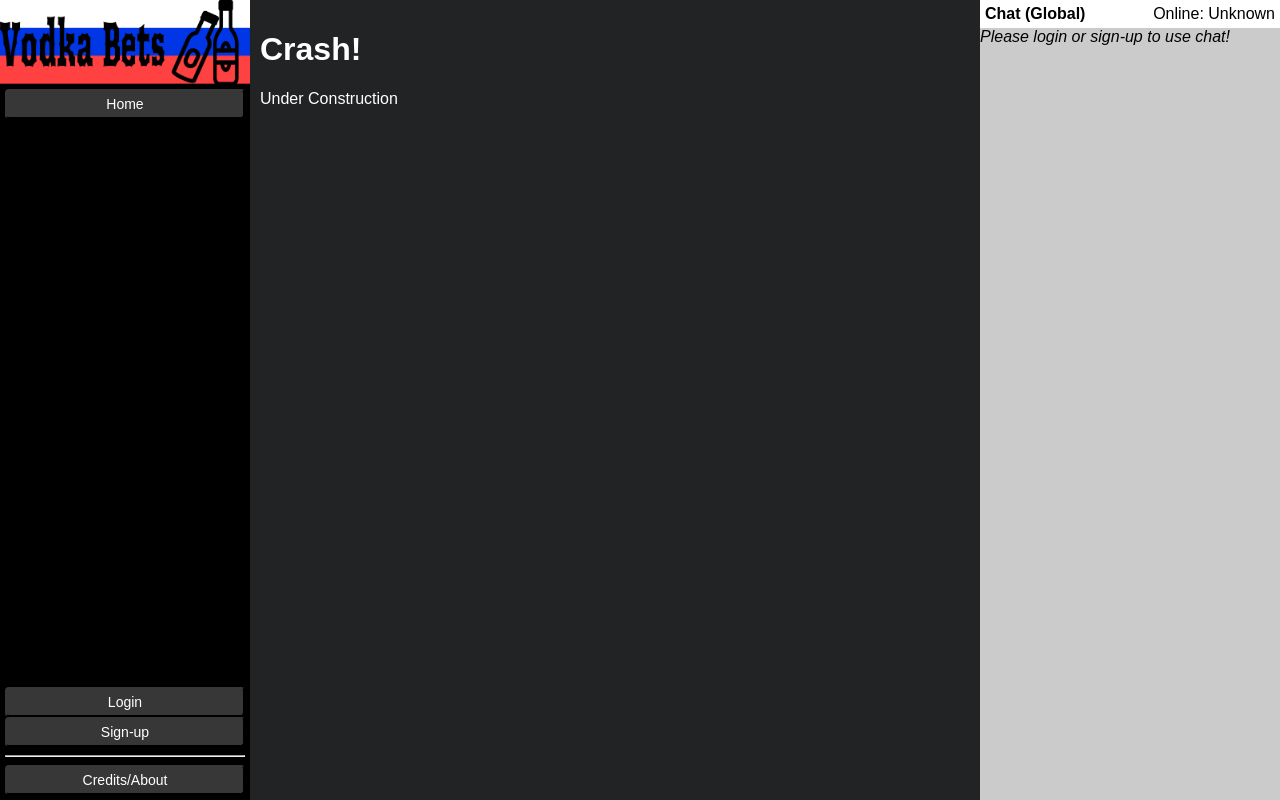
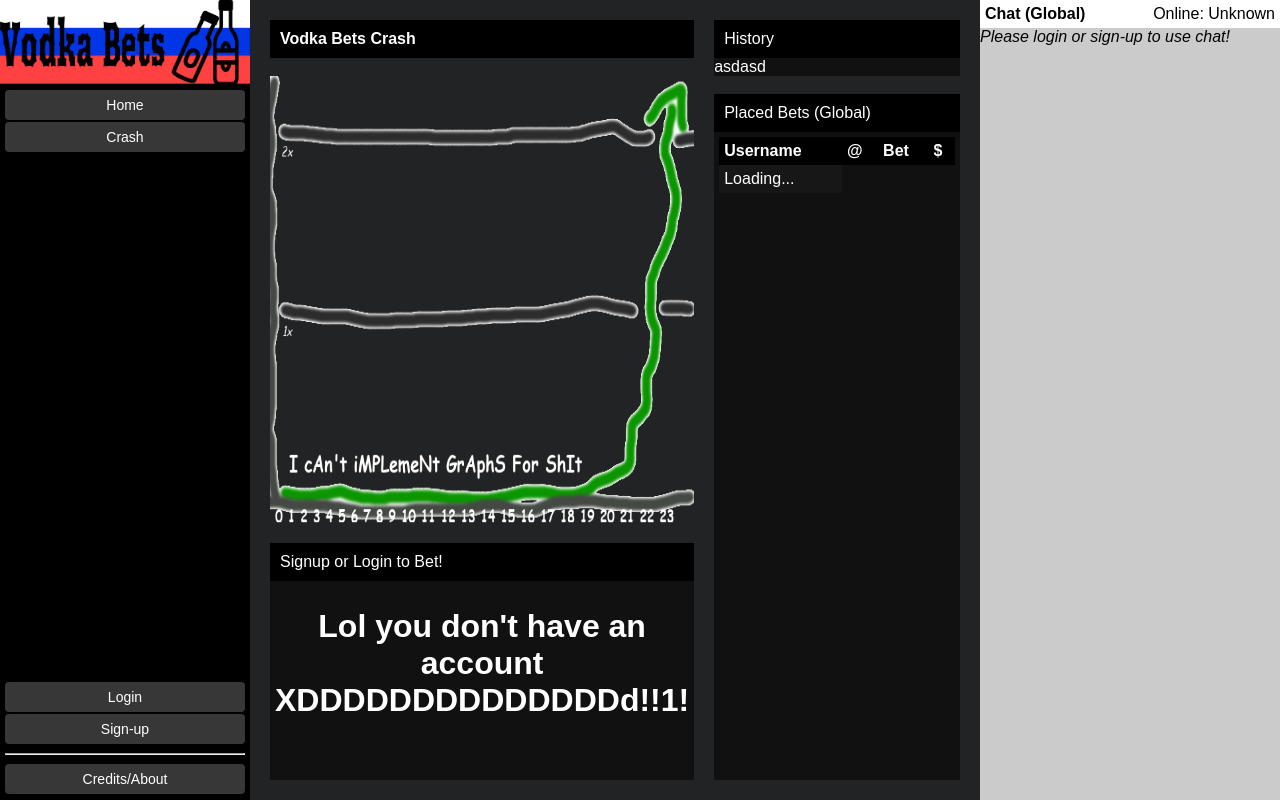
Before and after one commit to HackerCoderDude432/VodkaBets, a Flask app: page /crash/ in a window 1280 px wide. Run offline with Flask 2, Linux system fonts and the light colour scheme; parts of the project's set-up code (start-up, migrations or seed data) failed here and were passed over; some libraries are stand-ins or nearby versions.

Commit message:
Built foundation for Crash

```diff
--- a/vodkabets/application.py
+++ b/vodkabets/application.py
@@ -15,6 +15,7 @@
 from vodkabets.games.crash import crash_blueprint, CrashGame
 
 from vodkabets.models.base_model import set_model_database
+from vodkabets.models.record import Record
 from vodkabets.models.user import User
 
 from vodkabets.misc.redirect import safe_redirect
@@ -35,7 +36,7 @@
 # initialize database
 db = SqliteDatabase(os.path.join(app.instance_path, "users.db"))
 set_model_database(db) # Assign this table to the base model
-db.create_tables([User])
+db.create_tables([User, Record])
 
 # Init flask_login
 login_man = LoginManager()
@@ -53,11 +54,6 @@
         return query.get()
     else:
         return None
-
-@app.before_first_request
-def run_on_start():
-    # Start games
-    crash.start()
 
 @app.route("/")
 def index():
@@ -86,7 +82,7 @@
             while User.select().where(User.session_token == new_token).exists():
                 new_token = token_urlsafe(app.config.get("SESSION_TOKEN_LENGTH"))
 
-            User.create(username=username, password=password, session_token=new_token)
+            User.create(username=username, password=password, session_token=new_token, vlads=app.config.get("STARTING_VLADS"), client_seed=None)
             flash("Registered user!", "SUCCESS")
             return redirect("/login")
         else:
--- a/vodkabets/models/user.py
+++ b/vodkabets/models/user.py
@@ -1,5 +1,5 @@
 from flask_login import UserMixin
-from peewee import PrimaryKeyField, TextField
+from peewee import IntegerField, PrimaryKeyField, TextField
 from vodkabets.models.base_model import BaseModel
 
 class User(BaseModel, UserMixin):
@@ -7,6 +7,8 @@
     username = TextField(unique=True)
     password = TextField()
     session_token = TextField(unique=True)
+    vlads = IntegerField()
+    client_seed = TextField(null=True)
 
     def get_id(self):
         return self.session_token
--- /dev/null
+++ b/vodkabets/static/crash/css/style.css
@@ -0,0 +1,116 @@
+.crash {
+  height: 100%;
+  display: flex;
+  flex-flow: row;
+}
+
+.crash_bets_list {
+  width: 100%;
+  min-height: 100%;
+  border-collapse: collapse;
+  text-align: left;
+  overflow: scroll;
+}
+
+.crash_bets_list td, th {
+  padding: 5px;
+}
+
+.crash_bets_list tr:nth-child(even) {
+  background-color: #171717;
+}
+
+.crash_bets_list tr:nth-child(odd) {
+  background-color: #000000;
+}
+
+.crash_bets_list tr:hover {
+  background-color: #3e3e3e;
+}
+
+.crash_canvas_container {
+  width: 100%;
+  height: 100%;
+  display: flex;
+  justify-content: center;
+}
+
+.crash_canvas {
+  width: 100%;
+  height: 100%;
+}
+
+.crash_column {
+  padding: 10px;
+  flex: 2;
+  display: flex;
+  flex-flow: column;
+}
+
+.crash_ui_panel {
+  background-color: #111111;
+}
+
+.crash_ui_header {
+  padding: 10px;
+  background-color: #000000;
+  overflow: hidden;
+}
+
+.crash_seperator {
+  margin: 5px;
+  padding: 5px;
+  border-radius: 4px;
+  border-style: solid;
+  border-color: #1c1c1c;
+  background-color: #1c1c1c
+}
+
+.crash_multiplier_button {
+  width: 24%;
+  border-radius: 4px;
+  border-style: solid;
+  border-color: #373737;
+  background-color: #373737;
+  color: white;
+  font-size: 14px;
+}
+
+.crash_multiplier_button:hover {
+  border-color: #444444;
+  background-color: #444444;
+}
+
+.crash_multiplier_button:active {
+  border-color: #373737;
+  background-color: #373737;
+}
+
+#crash_bet_field {
+  border-radius: 4px;
+  border-style: solid;
+  border-color: gray;
+  background-color: gray;
+  color: white;
+}
+
+#crash_submit_bet {
+  width: 100%;
+  height: 50px;
+  border-radius: 4px;
+  border-style: solid;
+  border-color: #006331;
+  background-color: #006331;
+  color: white;
+  font-size: 14px;
+}
+
+#crash_submit_bet:hover {
+  border-color: #188a27;
+  background-color: #188a27;
+}
+
+#crash_submit_bet:active {
+  border-color: #006331;
+  background-color: #006331;
+}
--- a/vodkabets/static/crash/js/crash.js
+++ b/vodkabets/static/crash/js/crash.js
@@ -1 +1,83 @@
-var socket = io.connect("/_crash")
+var crashSocket = io.connect("/_crash")
+
+// crash_bets_list update
+crashSocket.on("update_crash_bets", (b64) => {
+  // get json from b64 data
+  var json = JSON.parse(atob(b64))
+
+  //Generate html from data
+  var newCrashBetsHTML = `
+    <tr>
+      <th>Username</th>
+      <th>@</th>
+      <th>Bet</th>
+      <th>$</th>
+    </tr>
+  `
+
+  // Only do if json is not empty, otherwise display a sad message
+  if (json.length != 0) {
+    $.each(json, (index, bet) => {
+      $.each(bet, (index, value) => {
+        if (value == null) {
+          bet[index] = "-"
+        }
+      })
+
+      newCrashBetsHTML += `
+        <tr>
+          <td>${bet.username}</td>
+          <td>${bet.cashout_multiplier}</td>
+          <td>${bet.amount}</td>
+          <td>${bet.profit}</td>
+        </tr>
+      `
+    })
+  } else {
+    newCrashBetsHTML += `
+      <tr>
+        <td>No bets have been placed yet :(</td>
+      </td>
+    `
+  }
+
+  //update the crash_bets_list
+  $(".crash_bets_list").html(newCrashBetsHTML)
+})
+
+$(document).ready(function() {
+  // Quick submit button functionality
+  $("#crash_submit_bet").click(function() {
+    crashSocket.emit("place_bet", $("#crash_bet_field").val(), "NOT IMPLEMENTED YET!!!!")
+  })
+
+  //Half button
+  $("#crash_half").click(function() {
+    var value = $("#crash_bet_field").val()
+
+    // only divide if it is a number
+    if ($.isNumeric(value)) {
+      $("#crash_bet_field").val(Math.round(parseInt(value)/2))
+    }
+  })
+
+  //Double button
+  $("#crash_2x").click(function() {
+    var value = $("#crash_bet_field").val()
+
+    // only multiply if it is a number
+    if ($.isNumeric(value)) {
+      $("#crash_bet_field").val(Math.round(parseInt(value)*2))
+    }
+  })
+
+  //Min button
+  $("#crash_min").click(function() {
+    // Set value to the field's minimum
+    $("#crash_bet_field").val(parseInt($("#crash_bet_field").attr("min")))
+  })
+
+  //TODO: Make max button work
+  //Max button
+  $("#crash_min").click(function() {})
+})
--- a/vodkabets/static/css/style.css
+++ b/vodkabets/static/css/style.css
@@ -24,6 +24,7 @@
 }
 
 .container {
+  max-height: 100vh;
   display: flex;
   flex-flow: row;
 }
@@ -46,11 +47,24 @@
 .menubutton {
   width: 100%;
   min-height: 30px;
+  margin-top: 1px;
+  margin-bottom: 1px;
   border-radius: 4px;
+  border-style: solid;
   border-color: #373737;
   background-color: #373737;
   color: white;
   font-size: 14px;
+}
+
+.menubutton:hover {
+  border-color: #444444;
+  background-color: #444444;
+}
+
+.menubutton:active {
+  border-color: #373737;
+  background-color: #373737;
 }
 
 .chat_container {
--- a/vodkabets/static/js/chat.js
+++ b/vodkabets/static/js/chat.js
@@ -7,10 +7,6 @@
 chatSocket.on("process_message", (user, message) => {
   $("#chat_main").append("<b>" + user + ": </b><span>" + message + "</span><br>")
   $('#chat_main').scrollTop($('#chat_main')[0].scrollHeight - $('#chat_main')[0].clientHeight)
-})
-
-chatSocket.on("flash", (message, catagory) => {
-  flash(message, catagory)
 })
 
 $(document).ready(function() {
@@ -29,5 +25,5 @@
       e.preventDefault()
       $('#chat_send').click();
     }
-  });
+  })
 })
--- a/vodkabets/static/js/flash.js
+++ b/vodkabets/static/js/flash.js
@@ -1,3 +1,9 @@
+var flashSocket = io.connect("/")
+
+flashSocket.on("flash", (message, catagory) => {
+  flash(message, catagory)
+})
+
 toastr.options = {
   "closeButton": true,
   "debug": false,
--- a/vodkabets/templates/crash/crash.html
+++ b/vodkabets/templates/crash/crash.html
@@ -1,10 +1,130 @@
 {% extends 'layout.html' %}
 
 {% block head %}
+  <link rel="stylesheet" type="text/css" href="/static/crash/css/style.css">
   <script src="/static/crash/js/crash.js"></script>
 {% endblock %}
 
 {% block main %}
-  <h1>Crash!</h1>
-  <p>Under Construction</p>
+  <div class="crash">
+    {# Left #}
+    <div class="crash_column">
+
+      {# Header #}
+      <div class="crash_ui_panel">
+        <div class="crash_ui_header">
+          <b>Vodka Bets Crash</b>
+        </div>
+      </div><br>
+
+      {# Crash Canvas #}
+      <div class="crash_canvas_container">
+        <img class="crash_canvas" src="/static/crash/images/graph.png"></img>
+      </div><br>
+
+      {# If the user isn't logged in, don't show betting player or player info #}
+      {% if current_user.is_authenticated %}
+        {# Betting Panel #}
+        <div class="crash_ui_panel">
+          {# Indications to tell which mode the betting panel is on #}
+          <div class="crash_ui_header">
+            <span>Betting/Cashout</span>
+          </div>
+
+          <div style="padding:5px;">
+            {# Betting Field #}
+            <div style="padding:5px;">
+              <input id="crash_bet_field" style="width:80%;" type="number" value="{{ config['CRASH_MIN_BET'] }}" min="{{ config['CRASH_MIN_BET'] }}"></input>
+              <span>vlads</span>
+            </div>
+
+            {# Bet helper buttons #}
+            <div style="padding:5px;">
+              <button id="crash_half" class="crash_multiplier_button">1/2</button>
+              <button id="crash_2x" class="crash_multiplier_button">2x</button>
+              <button id="crash_min" class="crash_multiplier_button">MIN</button>
+              <button id="crash_max" class="crash_multiplier_button">MAX</button>
+            </div>
+
+            {# Bet submittion button#}
+            <div style="padding:5px;">
+              <button id="crash_submit_bet"><b style="text-align:justify;">Place Bet</b></button>
+            </div>
+          </div>
+        </div><br>
+
+        {# Player Info Panel #}
+        <div class="crash_ui_panel">
+          <div class="crash_ui_header">
+            <span>Player</span>
+          </div>
+
+          <div class="crash_seperator">
+            <b style="font-size: 18px;">{{current_user.username}}</b>
+            <br>
+            <span style="font-size: 14px;">Lvl: null</span>
+          </div>
+
+          <div class="crash_seperator">
+            <b>Next Level:</b>
+            <span><i>1000 exp</i></span>
+            <progress value="22" max="100"></progress>
+            <span><b>100000 exp</b></span>
+          </div>
+
+          <div class="crash_seperator">
+            <img src="/static/images/vlads.png" width="25px;" height="20px"></img>
+            <span>{{current_user.vlads}} vlads</span>
+
+            <span style="float: right;"><button onclick="$(location).attr('href', '/dashboard')">Dashboard</button></span>
+          </div>
+        </div>
+      {% else %}
+        {# Show this message as a replacement #}
+        <div class="crash_ui_panel" style="height: 400px;">
+          <div class="crash_ui_header">
+            <span>Signup or Login to Bet!</span>
+          </div>
+
+          <div style="padding:5px;">
+            <h1 style="text-align: center;word-wrap: break-word;">Lol you don't have an account XDDDDDDDDDDDDDDd!!1!</h1>
+          </div>
+        </div>
+      {% endif %}
+    </div>
+
+    {# Right #}
+    <div class="crash_column">
+
+      {# History #}
+      <div class="crash_ui_panel">
+        <div class="crash_ui_header">
+          History
+        </div>
+
+        asdasd
+      </div><br>
+
+      {# Placed Bets List #}
+      <div class="crash_ui_panel" style="flex: 2;">
+        <div class="crash_ui_header">
+          <span>Placed Bets (Global)</span>
+        </div>
+
+        <div style="padding:5px;">
+          <table class="crash_bets_list">
+            <tr>
+              <th>Username</th>
+              <th>@</th>
+              <th>Bet</th>
+              <th>$</th>
+            </tr>
+            <tr>
+              <td>Loading...</td>
+            </tr>
+          </table>
+        </div>
+      </div>
+    </div>
+  </div>
 {% endblock %}
--- a/vodkabets/templates/dashboard.html
+++ b/vodkabets/templates/dashboard.html
@@ -3,4 +3,5 @@
 {% block main %}
   <h1>Dashboard</h1>
   <p>Welcome, {{current_user.username}}!</p>
+  <p>You have {{current_user.vlads}} vlads</p>
 {% endblock %}
--- a/vodkabets/templates/layout.html
+++ b/vodkabets/templates/layout.html
@@ -8,7 +8,7 @@
 
     {% block head %}{% endblock %}
 
-    {# Chat toggle script #}
+    {# Chat script #}
     <script src="/static/js/chat.js"></script>
   </head>
   <body>
@@ -18,11 +18,12 @@
       {# Menu Bar #}
       <div class="menubar">
         {# Logo (Which also redirects back to the main page) #}
-        <img src="/static/images/logo.png" style="max-width:100%;max-height:100%;" alt="WTF! What ancient browser are you using that can't display images????"></img>
+        <img src="/static/images/logo.png" style="max-width:100%;max-height:100%;"></img>
 
         {# Top Buttons #}
         <div style="flex: 2;padding: 5px;">
           <button class="menubutton" type="button" onclick="$(location).attr('href', '/')">Home</button>
+          <button class="menubutton" type="button" onclick="$(location).attr('href', '/crash')">Crash</button>
         </div>
         {# Bottom Buttons #}
         <div style="padding: 5px;">
@@ -39,7 +40,7 @@
       </div>
 
       {# Main Content #}
-      <div style="flex: 1 1 auto; padding: 10px;">
+      <div style="flex: 1 1 auto; padding: 10px; overflow:auto;">
         {% block main %}{% endblock %}
       </div>
 
@@ -59,7 +60,7 @@
                 <i>Messages will appear here!</i><br>
               </div>
               <div class="chat_form">
-                <textarea id="chat_input" class="chat_input" placeholder="Type something in chat..." rows="3" maxlength="255"></textarea>
+                <textarea id="chat_input" class="chat_input" placeholder="Type something in chat..." rows="3" maxlength="{{ config['MAX_CHAT_MESSAGE_LENGTH'] }}"></textarea>
                 <button id="chat_send">Send</button>
               </div>
             {% else %}
```
Also changed, not shown: vodkabets/chat.py (+7 -3 lines), vodkabets/games/crash.py (+98 -5 lines), vodkabets/models/record.py (added, +9 -0 lines), vodkabets/static/crash/images/graph.png (added).
